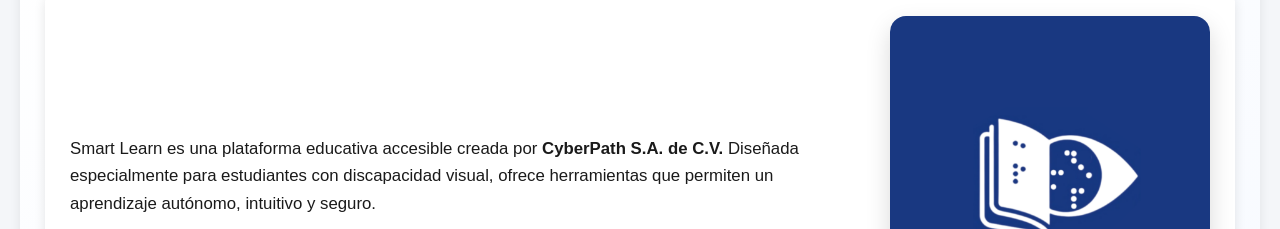
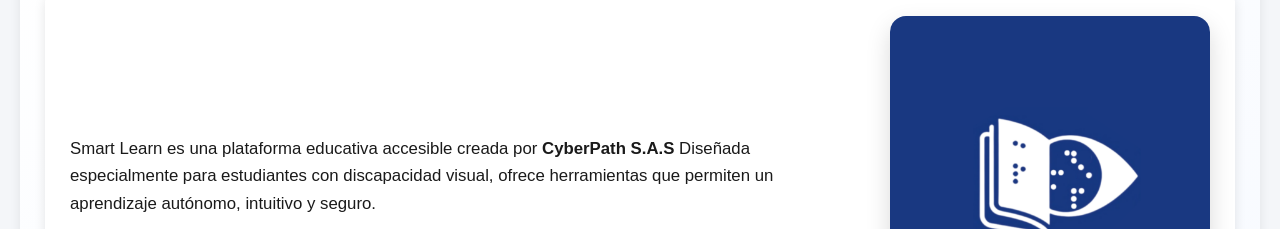
Before and after one commit to CyberPath-Equipo/SmartLearn-Web, a Vue app in the folder vue-frontend/: page /web/smartlearn in a window 1280 px wide. Shown: the part 993-1222 px from the top of the page. Built offline with nearby package versions, Linux system fonts and the light colour scheme.

Commit message:
Actualización frontend - Logo y nombre de la web

```diff
--- a/vue-frontend/index.html
+++ b/vue-frontend/index.html
@@ -2,9 +2,9 @@
 <html lang="en">
   <head>
     <meta charset="UTF-8" />
-    <link rel="icon" type="image/svg+xml" href="/favicon.svg" />
+    <link rel="icon" type="image/svg+xml" href="/../SmartLearn-Web/images/Azul_sin_fondo_Smart_Learn_logo_redondeada.png" />
     <meta name="viewport" content="width=device-width, initial-scale=1.0" />
-    <title>vue-frontend</title>
+    <title>Smart Learn</title>
   </head>
   <body>
     <div id="app"></div>
--- a/vue-frontend/src/views/SmartlearnView.vue
+++ b/vue-frontend/src/views/SmartlearnView.vue
@@ -43,7 +43,7 @@
       <h2 id="que-es">¿Qué es Smart Learn?</h2>
       <div class="card info-block">
         <div class="info-text">
-          <p>Smart Learn es una plataforma educativa accesible creada por <strong>CyberPath S.A. de C.V.</strong> Diseñada especialmente para estudiantes con discapacidad visual, ofrece herramientas que permiten un aprendizaje autónomo, intuitivo y seguro.</p>
+          <p>Smart Learn es una plataforma educativa accesible creada por <strong>CyberPath S.A.S</strong> Diseñada especialmente para estudiantes con discapacidad visual, ofrece herramientas que permiten un aprendizaje autónomo, intuitivo y seguro.</p>
         </div>
         <img src="/images/Fondo_Azul_Smart_Learn_logo.png" alt="Logo">
       </div>
```
